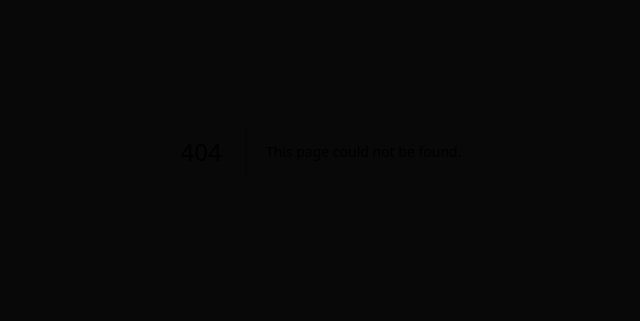
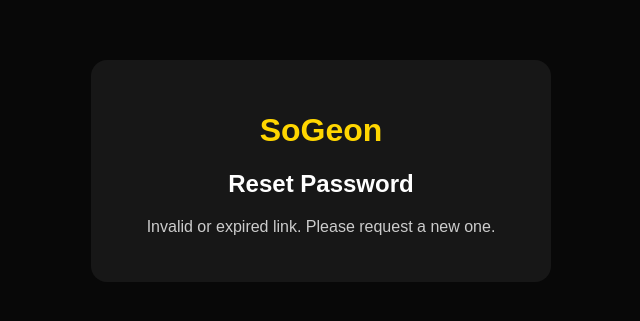
Before and after one commit to productionaicreation-hash/SoGeon, a Next.js app: page /reset-password in a window 1280 px wide. Before the commit this address had no page. Shown: the part 249-570 px from the top of the page, without its empty margins (319-959 px from the left). Built offline with nearby package versions, Linux system fonts and the light colour scheme; no server answers.

Commit message:
Create page.tsx

```diff
--- /dev/null
+++ b/app/reset-password/page.tsx
@@ -0,0 +1,157 @@
+"use client";
+
+import { useEffect, useState } from "react";
+import { useRouter } from "next/navigation";
+import { createClient } from "@/lib/supabase/client";
+
+export default function ResetPasswordPage() {
+  const router = useRouter();
+  const [password, setPassword] = useState("");
+  const [confirmPassword, setConfirmPassword] = useState("");
+  const [message, setMessage] = useState("Checking your reset link...");
+  const [ready, setReady] = useState(false);
+  const [loading, setLoading] = useState(false);
+
+  useEffect(() => {
+    const supabase = createClient();
+    let active = true;
+
+    async function checkLink() {
+      const code = new URLSearchParams(window.location.search).get("code");
+
+      if (code) {
+        const { error } = await supabase.auth.exchangeCodeForSession(code);
+        if (error) {
+          if (active) setMessage("Invalid or expired link. Request a new one.");
+          return;
+        }
+      }
+
+      const { data, error } = await supabase.auth.getSession();
+
+      if (!active) return;
+
+      if (error || !data.session) {
+        setMessage("Invalid or expired link. Please request a new one.");
+        return;
+      }
+
+      setReady(true);
+      setMessage("Enter your new password below.");
+    }
+
+    checkLink();
+
+    return () => {
+      active = false;
+    };
+  }, []);
+
+  async function updatePassword(e: React.FormEvent<HTMLFormElement>) {
+    e.preventDefault();
+
+    if (password.length < 6) {
+      setMessage("Password must be at least 6 characters.");
+      return;
+    }
+
+    if (password !== confirmPassword) {
+      setMessage("Passwords do not match.");
+      return;
+    }
+
+    setLoading(true);
+
+    const supabase = createClient();
+    const { error } = await supabase.auth.updateUser({ password });
+
+    setLoading(false);
+
+    if (error) {
+      setMessage(error.message);
+      return;
+    }
+
+    setMessage("Password updated! Redirecting to login...");
+    await supabase.auth.signOut();
+    setTimeout(() => router.push("/login"), 1500);
+  }
+
+  return (
+    <main style={{
+      minHeight: "100vh",
+      background: "#080808",
+      color: "white",
+      display: "flex",
+      justifyContent: "center",
+      alignItems: "center",
+      padding: "20px"
+    }}>
+      <form onSubmit={updatePassword} style={{
+        width: "100%",
+        maxWidth: "400px",
+        background: "#171717",
+        padding: "30px",
+        borderRadius: "16px"
+      }}>
+        <h1 style={{ color: "#FFD600", textAlign: "center" }}>
+          SoGeon
+        </h1>
+
+        <h2 style={{ textAlign: "center" }}>Reset Password</h2>
+
+        <p style={{ textAlign: "center", color: "#ccc" }}>
+          {message}
+        </p>
+
+        {ready && (
+          <>
+            <input
+              type="password"
+              placeholder="New password"
+              value={password}
+              onChange={(e) => setPassword(e.target.value)}
+              required
+              style={inputStyle}
+            />
+
+            <input
+              type="password"
+              placeholder="Confirm new password"
+              value={confirmPassword}
+              onChange={(e) => setConfirmPassword(e.target.value)}
+              required
+              style={inputStyle}
+            />
+
+            <button type="submit" disabled={loading} style={buttonStyle}>
+              {loading ? "Updating..." : "Update Password"}
+            </button>
+          </>
+        )}
+      </form>
+    </main>
+  );
+}
+
+const inputStyle = {
+  width: "100%",
+  padding: "14px",
+  marginBottom: "15px",
+  borderRadius: "8px",
+  border: "1px solid #444",
+  background: "#252525",
+  color: "white",
+  boxSizing: "border-box" as const
+};
+
+const buttonStyle = {
+  width: "100%",
+  padding: "14px",
+  background: "#FFD600",
+  color: "#000",
+  border: "none",
+  borderRadius: "8px",
+  fontWeight: "bold" as const,
+  cursor: "pointer"
+};
```
